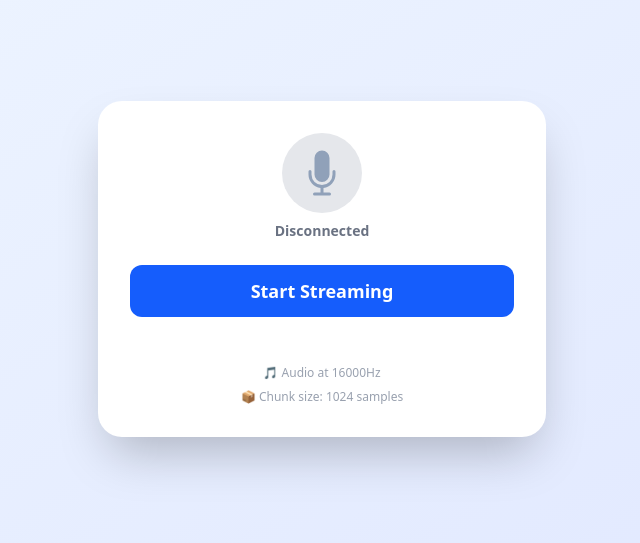
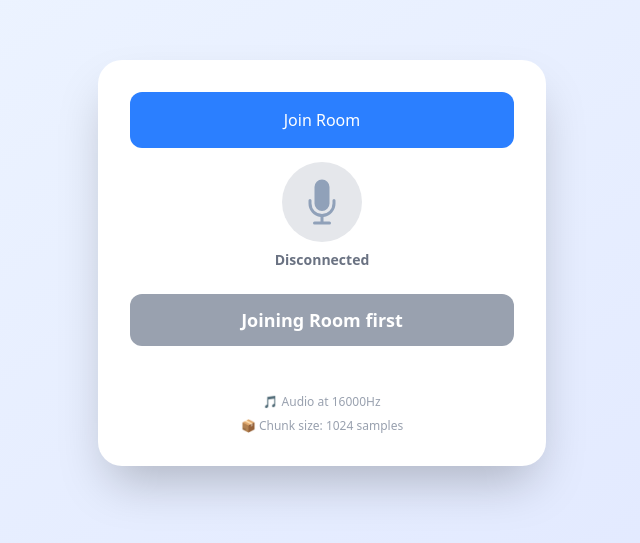
Before and after one commit to ankitGuptakapture/kaplingo-frontend-socket, a React (Vite) app: page / in a window 1280 px wide. Shown: the part 131-674 px from the top of the page, without its empty margins (318-958 px from the left). Built offline with nearby package versions, Linux system fonts and the light colour scheme; no server answers; the HTML template or start-up script is replaced by a standard one.

Commit message:
Refactor App component to manage room joining state and update ConnectButton text accordingly. Introduce a button for joining rooms and adjust UI layout for better user experience.

```diff
--- a/src/App.tsx
+++ b/src/App.tsx
@@ -1,6 +1,6 @@
 import { useRef, useState, useEffect } from 'react';
 import { useWebSocket } from './webSocket/useWebSocket';
-import { PCM16StreamPlayer, playPCM16 } from './utils/audio';
+import { PCM16StreamPlayer } from './utils/audio';
 import { MicrophoneStatus } from './components/MicrophoneStatus';
 import { ConnectButton } from './components/ConnectButton';
 
@@ -16,6 +16,9 @@ function App() {
   const [connected, setConnected] = useState(false);
   const [isSpeaking, setIsSpeaking] = useState(false);
   const [bufferDuration, setBufferDuration] = useState(0);
+  const [isRoomJoined, setIsRoomJoined] = useState(false);
+
+
 
   const speakingRef = useRef(false);
   const mediaStreamRef = useRef<MediaStream | null>(null);
@@ -64,9 +67,6 @@ function App() {
     };
   }, [on, off]);
 
-  useEffect(() => {
-    emit('room:join', { room: ROOM_ID });
-  }, []);
 
   // Audio processing worklet
   const workletProcessor = `
@@ -230,6 +230,10 @@ function App() {
   };
   // emit("audio:silence",{room:ROOM_ID})
   // Start streaming
+  const handleRoom = () => {
+    emit('room:join', { room: ROOM_ID });
+    setIsRoomJoined(true)
+  }
   const startStreaming = async () => {
     if (connected) return;
 
@@ -333,9 +337,11 @@ function App() {
 
   return (
     <div className="min-h-screen flex items-center justify-center bg-gradient-to-br from-blue-50 to-indigo-100">
-      <div className="w-full max-w-md bg-white rounded-3xl shadow-2xl p-8 flex flex-col items-center">
+      <div className="w-full max-w-md mb-3  bg-white rounded-3xl shadow-2xl p-8 flex flex-col items-center">
+
+      <button className=' py-4 rounded-xl  mb-3.5 bg-blue-500 text-white w-full ' onClick={handleRoom}>Join Room</button>
         <MicrophoneStatus connected={connected} />
-        <ConnectButton isRoomJoined={true} connected={connected} onClick={connected ? stopStreaming : startStreaming} />
+        <ConnectButton isRoomJoined={isRoomJoined} connected={connected} onClick={connected ? stopStreaming : startStreaming} />
 
         <div className="mt-6 text-center text-gray-400 text-xs space-y-2">
           <div>🎵 Audio at {TARGET_SAMPLE_RATE}Hz</div>
--- a/src/components/ConnectButton.tsx
+++ b/src/components/ConnectButton.tsx
@@ -5,7 +5,7 @@ interface ConnectButtonProps {
 }
 
 export function ConnectButton({ connected, isRoomJoined, onClick }: ConnectButtonProps) {
-  const buttonText = connected ? 'Disconnect' : (isRoomJoined ? 'Start Streaming' : 'Joining...');
+  const buttonText = connected ? 'Disconnect' : (isRoomJoined ? 'Start Streaming' : 'Joining Room first');
 
   return (
     <button
```
